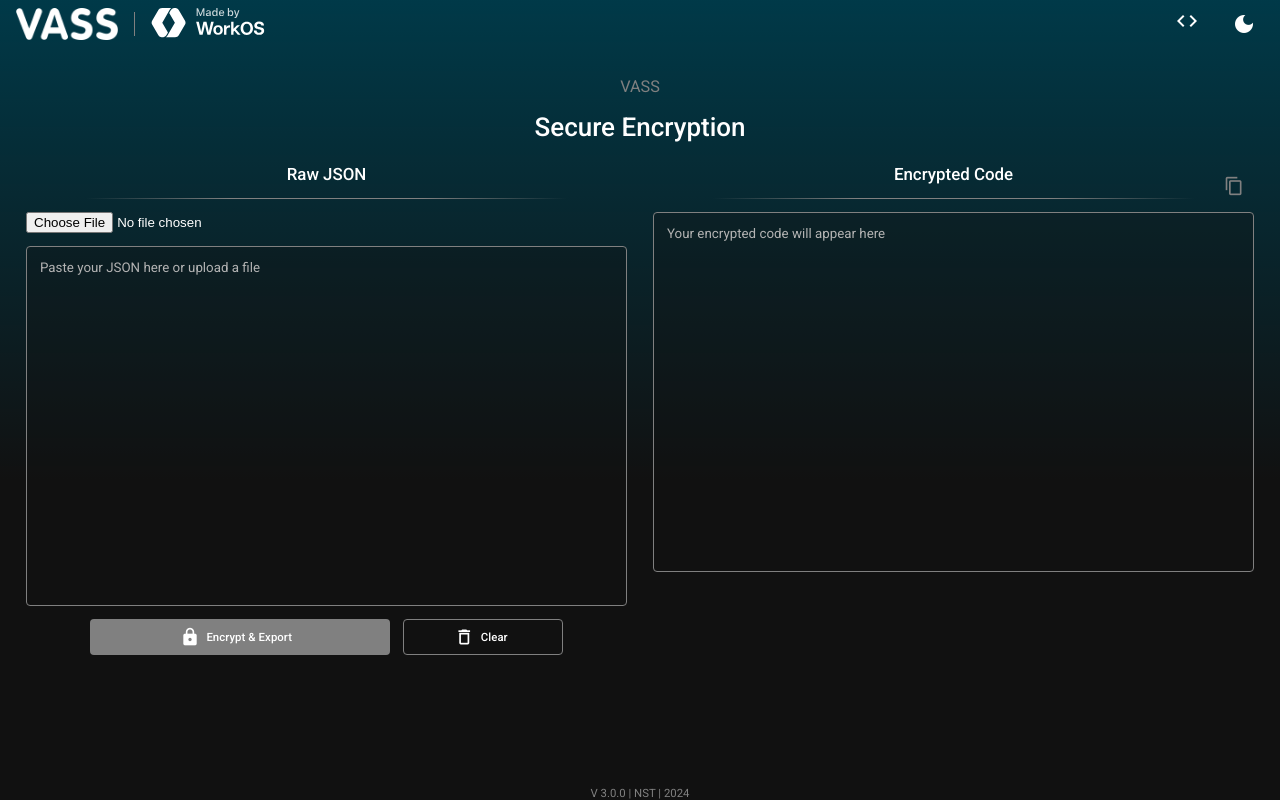
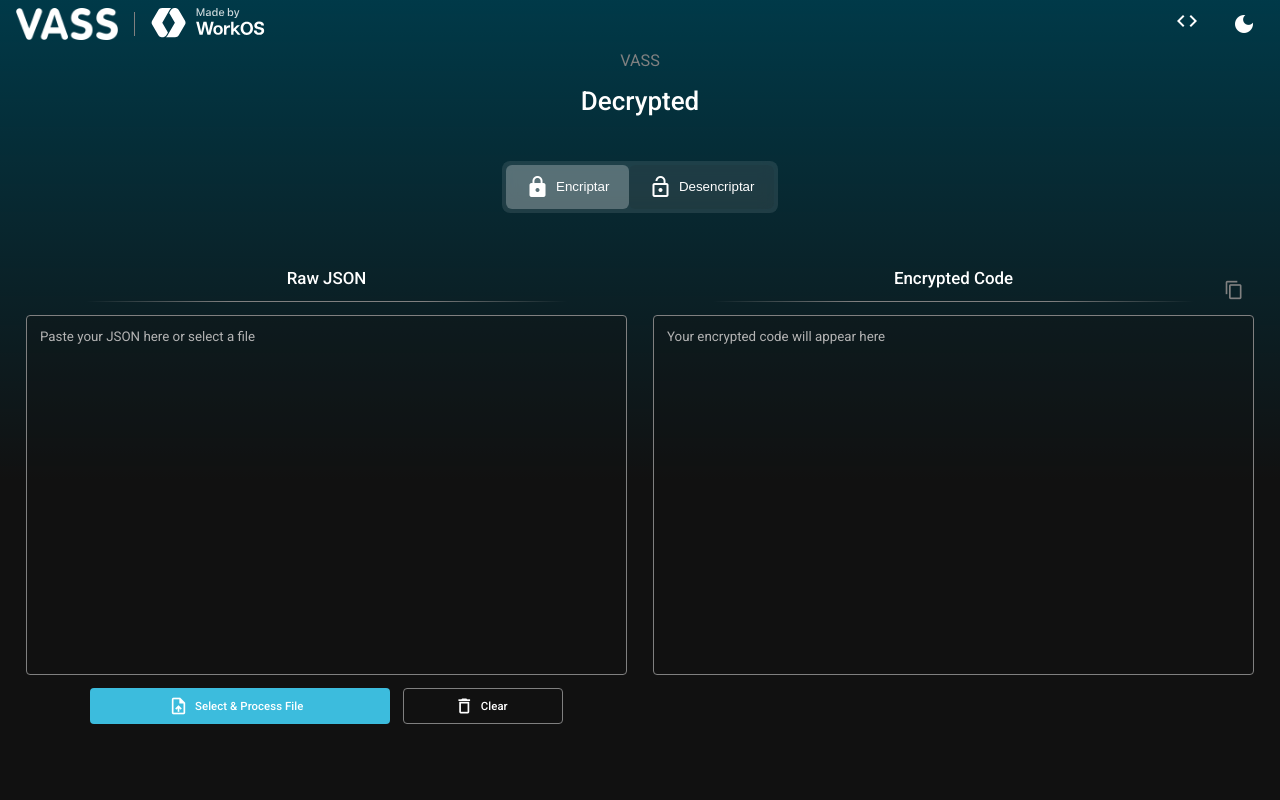
Before and after one commit to NestorM14/decryption, an Angular app: page / in a window 1280 px wide. Built offline with nearby package versions, Linux system fonts and the light colour scheme.

Commit message:
✨ Encrytion Correct for Client

```diff
--- a/src/app/app.component.html
+++ b/src/app/app.component.html
@@ -1,6 +1,29 @@
 <div class="app-container">
   <div class="gradient-overlay"></div>
   <app-header/>
-  <app-encrypt-area/>
-<!--   <app-decrypt-area/> -->
+
+  <p class="subtitle">VASS</p>
+  <h1 class="title">{{title}}</h1>
+
+  <div class="buttons-container">
+    <button (click)="showEncrypt()"
+            class="action-button"
+            [class.active]="showEncryptArea">
+      <mat-icon>lock</mat-icon>
+      Encriptar
+    </button>
+    <button (click)="showDecrypt()"
+            class="action-button"
+            [class.active]="!showEncryptArea">
+      <mat-icon>lock_open</mat-icon>
+      Desencriptar
+    </button>
+  </div>
+
+  @if (showEncryptArea) {
+    <app-encrypt-area/>
+  }
+  @else {
+    <app-decrypt-area/>
+  }
 </div>
--- a/src/app/app.component.scss
+++ b/src/app/app.component.scss
@@ -1,4 +1,4 @@
-// app.component.scss
+/* app.component.scss */
 .app-container {
   min-height: 100vh;
   width: 100%;
@@ -7,7 +7,26 @@
   color: var(--text-primary);
   display: flex;
   flex-direction: column;
-  overflow: hidden; // Importante para evitar scroll doble
+  overflow: hidden;
+}
+
+.title, .subtitle {
+  position: relative;
+  z-index: 6;
+  text-align: center;
+}
+
+.title {
+  color: var(--text-primary);
+  font-size: 2rem;
+  margin-bottom: 1rem;
+  font-weight: 500;
+}
+
+.subtitle {
+  color: var(--text-tertiary);
+  font-size: 1.25rem;
+  margin-bottom: 0.5rem;
 }
 
 .gradient-overlay {
@@ -17,6 +36,43 @@
   height: 480px;
   background: var(--dark-gradient);
   pointer-events: none;
+}
+
+.buttons-container {
+  display: flex;
+  justify-content: center;
+  margin: 2rem auto;
+  z-index: 1;
+  background: rgba(255, 255, 255, 0.1);
+  backdrop-filter: blur(8px);
+  border-radius: 8px;
+  padding: 4px;
+  width: fit-content;
+}
+
+.action-button {
+  padding: 0.75rem 1.5rem;
+  background-color: rgba(34, 34, 34, 0.1);
+  color: var(--text-primary);
+  border: none;
+  cursor: pointer;
+  display: flex;
+  align-items: center;
+  gap: 0.5rem;
+  transition: all 0.3s ease;
+  border-radius: 6px;
+
+  &:hover {
+    background-color: rgba(255, 255, 255, 0.15);
+  }
+
+  &.active {
+    background-color: rgba(255, 255, 255, 0.25);
+  }
+
+  i {
+    font-size: 1.1rem;
+  }
 }
 
 @media (max-width: 768px) {
--- a/src/app/app.component.ts
+++ b/src/app/app.component.ts
@@ -6,21 +6,34 @@ import * as packageJson from './../../package.json';
 import { HeaderComponent } from "./modules/decrypt/views/header/header.component";
 import { EncryptAreaComponent } from "./modules/decrypt/views/encrypt-area/encrypt-area.component";
 import { DecryptAreaComponent } from "./modules/decrypt/views/decrypt-area/decrypt-area.component";
+import { MaterialModule } from './shared/material.module';
 
 @Component({
     selector: 'app-root',
-    imports: [CommonModule, ReactiveFormsModule, HeaderComponent, DecryptAreaComponent, EncryptAreaComponent],
+    imports: [CommonModule, MaterialModule, ReactiveFormsModule, HeaderComponent, DecryptAreaComponent, EncryptAreaComponent],
     templateUrl: './app.component.html',
     styleUrls: ['./app.component.scss']
 })
 export class AppComponent {
-  title = 'Decrypted';
-  dataDesencriptada: any;
-  version = packageJson.version;
-  encryptedCode = new FormControl('');
-  copiado: boolean = false;
-  private timeoutId: any;
-  private encryptionService = inject(EncryptionService);
+  public title = 'Decrypted';
+  public dataDesencriptada: any;
+  public showEncryptArea = true;
+  public copiado: boolean = false;
+  public version = packageJson.version;
+  public encryptedCode = new FormControl('');
+
+  private _timeoutId: any;
+  private _encryptionSrv = inject(EncryptionService);
+
+  showEncrypt() {
+    this.title = 'Encrypted';
+    this.showEncryptArea = true;
+  }
+
+  showDecrypt() {
+    this.title = 'Decrypted';
+    this.showEncryptArea = false;
+  }
 
   limpiar() {
     this.encryptedCode.reset();
@@ -33,12 +46,12 @@ export class AppComponent {
       this.copiado = true;
 
       // Limpiar cualquier timeout existente
-      if (this.timeoutId) {
-        clearTimeout(this.timeoutId);
+      if (this._timeoutId) {
+        clearTimeout(this._timeoutId);
       }
 
       // Restaurar el icono después de 2 segundos
-      this.timeoutId = setTimeout(() => {
+      this._timeoutId = setTimeout(() => {
         this.copiado = false;
       }, 2000);
     });
@@ -50,7 +63,7 @@ export class AppComponent {
       const encryptedData = this.extractEncryptedCode(code);
 
       if (encryptedData) {
-        this.encryptionService.decryptMessage(encryptedData).subscribe(
+        this._encryptionSrv.decryptMessage(encryptedData).subscribe(
           (data) => {
             this.dataDesencriptada = data;
           },
--- a/src/app/modules/decrypt/views/decrypt-area/decrypt-area.component.html
+++ b/src/app/modules/decrypt/views/decrypt-area/decrypt-area.component.html
@@ -1,7 +1,4 @@
 <div class="decrypt-container">
-  <p class="subtitle">VASS</p>
-  <h1 class="title">Secure Decryption</h1>
-
   <form [formGroup]="decryptForm">
     <div class="text-areas-container">
       <!-- Área de código encriptado -->
--- a/src/app/modules/decrypt/views/encrypt-area/encrypt-area.component.html
+++ b/src/app/modules/decrypt/views/encrypt-area/encrypt-area.component.html
@@ -1,10 +1,7 @@
+<!-- encrypt-area.component.html -->
 <div class="encrypt-container">
-  <p class="subtitle">VASS</p>
-  <h1 class="title">Secure Encryption</h1>
-
   <form [formGroup]="encryptForm">
     <div class="text-areas-container">
-      <!-- Área de texto sin cifrar -->
       <div class="text-area-wrapper">
         <div class="label-container">
           <label>Raw JSON</label>
@@ -13,19 +10,18 @@
           </div>
         </div>
 
-        <!-- Agregar input de archivo -->
         <input
           #fileInput
           type="file"
           accept=".json,.txt"
           (change)="handleFileUpload($event)"
           class="file-input"
-          style="margin-bottom: 1rem;"
+          hidden
         >
 
         <textarea
           formControlName="rawText"
-          placeholder="Paste your JSON here or upload a file"
+          placeholder="Paste your JSON here or select a file"
           [ngClass]="{'focused': rawFocused}"
           (focus)="rawFocused = true"
           (blur)="rawFocused = false">
@@ -35,10 +31,10 @@
           <button
             mat-flat-button
             class="encrypt-btn mobile-first"
-            (click)="encrypt()"
-            [disabled]="!encryptForm.get('rawText')?.value || isProcessing">
-            <mat-icon>{{isProcessing ? 'hourglass_empty' : 'lock'}}</mat-icon>
-            {{isProcessing ? 'Processing...' : 'Encrypt & Export'}}
+            (click)="fileInput.click()"
+            [disabled]="isProcessing">
+            <mat-icon>{{isProcessing ? 'hourglass_empty' : 'upload_file'}}</mat-icon>
+            {{isProcessing ? 'Processing...' : 'Select & Process File'}}
           </button>
           <button mat-button class="clear-btn mobile-second" (click)="clearForm()">
             <mat-icon>delete_outline</mat-icon>
@@ -47,7 +43,6 @@
         </div>
       </div>
 
-      <!-- Área de texto cifrado -->
       <div class="text-area-wrapper">
         <div class="label-container">
           <label>Encrypted Code</label>
--- a/src/app/modules/decrypt/views/encrypt-area/encrypt-area.component.ts
+++ b/src/app/modules/decrypt/views/encrypt-area/encrypt-area.component.ts
@@ -75,12 +75,25 @@ export class EncryptAreaComponent implements OnInit, AfterViewInit {
         this.encryptForm.patchValue({
           rawText: JSON.stringify(jsonData, null, 2)
         });
+
+        this._encryptionSrv.encryptBulk(Array.isArray(jsonData) ? jsonData : [jsonData]).subscribe({
+          next: (encryptedDataArray) => {
+            this._encryptionSrv.exportToExcel(encryptedDataArray);
+            this.encryptForm.patchValue({
+              encryptedText: JSON.stringify(encryptedDataArray, null, 2)
+            });
+            this.isProcessing = false;
+          },
+          error: (error) => {
+            console.error('Error al procesar:', error);
+            this.isProcessing = false;
+          }
+        });
       } catch (error) {
         console.error('Error al leer el archivo:', error);
         this.encryptForm.patchValue({
           encryptedText: 'Error al leer el archivo JSON'
         });
-      } finally {
         this.isProcessing = false;
       }
     }
```
Also changed, not shown: src/app/shared/services/encryption.service.ts (+54 -70 lines), src/app/shared/services/json-cleaner.service.ts (added, +139 -0 lines).
